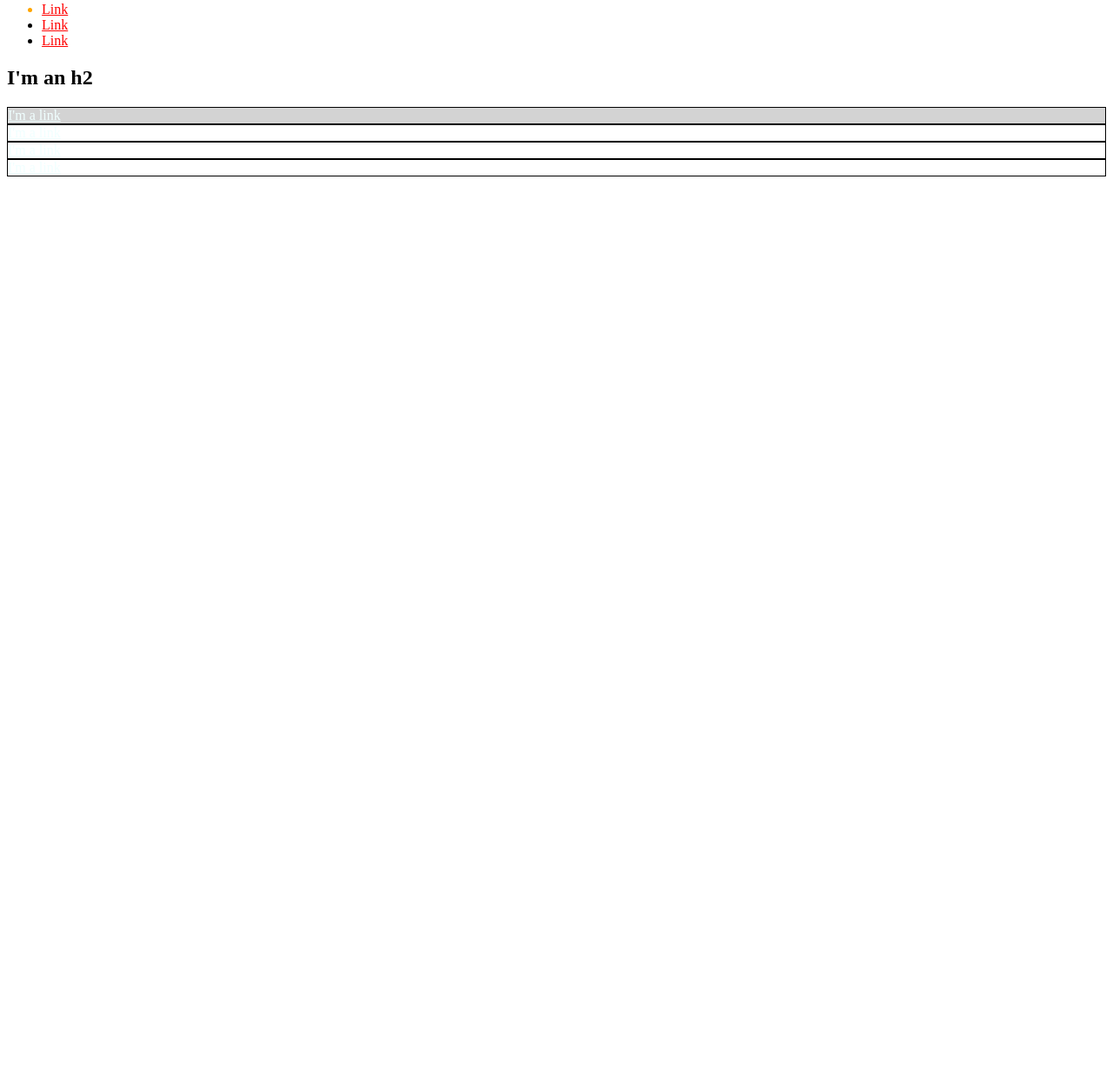
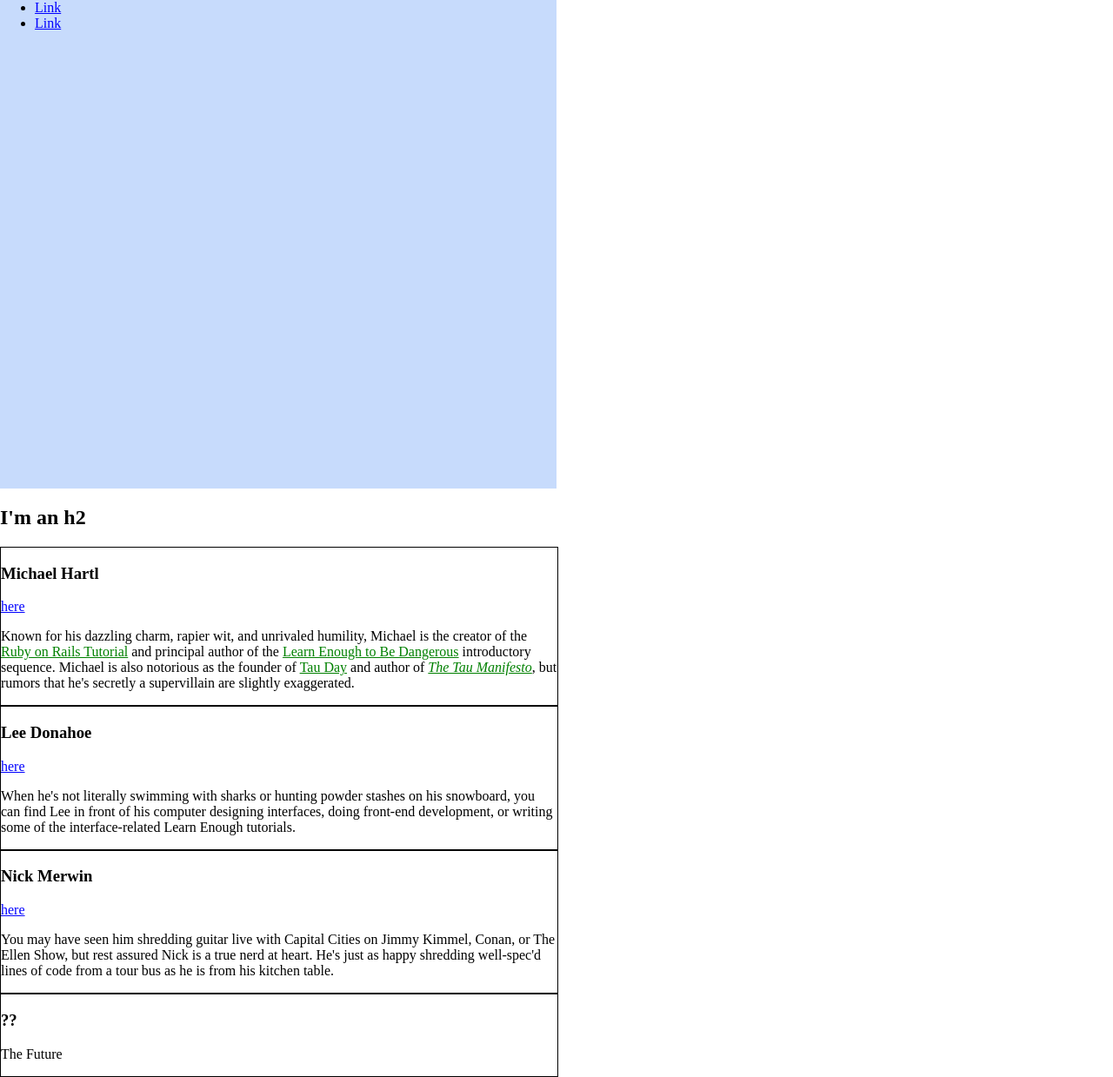
Before and after one commit to milouser/milouser.github.io, a plain HTML site: page index.html in a window 1280 px wide. Shown: the part 78-1317 px from the top of the page at 87% size. Before the commit the page ends 800 px from the top, so only its background shows below. Drawn offline with Linux system fonts and the light colour scheme.

Commit message:
Play with CSS

```diff
--- a/index.html
+++ b/index.html
@@ -4,54 +4,134 @@
 <head>
   <title>Test Page: Don't Panic</title>
   <meta charset="utf-8">
-  <style type="text/css">
+  <style>
+    /* GLOBAL STYLES */
+
+    html,
+    body {
+      margin: 0;
+      /*quick fix*/
+      padding: 0;
+      /*quick fix*/
+    }
+
     a {
-      color: red;
+      color: #ff0000;
     }
-    #exec-bio {
-      background-color: lightgray;
+
+    h1 {
+      border: 1px solid black;
+      font-size: 2em;
+      width: 50%;
+      margin-top: 0;
+      /*quick fix*/
     }
-    #orange-crush {
-      color: orange;
+
+    h2 {
+      font-size: 24px;
     }
+
+    /*HERO STYLES*/
+
+    .full-hero {
+      background-color: #c7dbfc;
+      width: 50vw;
+      height: 50vw;
+    }
+
+    .hero-home {}
+
+    /* BIOGRAPHY STYLES*/
+
+    .bio-wrapper {
+    }
+
     .bio-box {
       border: 1px solid black;
-    }
-    .bio-box a {
-      color: green;
-    }
-    .azureal a {
-      color: azure;
+      font-size: 1rem;
+      width: 50%;
     }
 
+    .biobox h3 {
+      font-size: 1.5em;
+    }
+
+
+    .bio-copy a {
+      color: green;
+      font-size: 1em;
+    }
+
+    /* SOCIAL STYLES*/
+
+    .social-link {
+      color: blue;
+    }
   </style>
 </head>
 
 <body>
+
+  <div class="full-hero hero-home">
     <h1>I'm an h1</h1>
     <ul>
-    <li id="orange-crush">
-      <a href="http://example.com/">Link</a>
+      <li>
+        <a href="http://example.com/" class="social-link">Link</a>
       </li>
       <li>
-      <a href="http://example.com/">Link</a>
+        <a href="http://example.com/" class="social-link">Link</a>
       </li>
       <li>
-      <a href="http://example.com/">Link</a>
+        <a href="http://example.com/" class="social-link">Link</a>
       </li>
     </ul>
+  </div>
+
   <h2>I'm an h2</h2>
-  <div id="exec-bio" class="bio-box azureal">
-    <a href="http://example.com/">I'm a link</a>
+  <div class="bio-wrapper">
+    <div class="bio-box">
+      <h3>Michael Hartl</h3>
+      <a href="http://twitter.com/mhartl" class="social-link">here</a>
+      <div class="bio-copy">
+        <p>
+          Known for his dazzling charm, rapier wit, and unrivaled humility, Michael is the creator of the
+          <a href="http://railstutorial.org/">Ruby on Rails
+        Tutorial</a> and principal author of the
+          <a href="https://learnenough.com/">
+        Learn Enough to Be Dangerous</a> introductory sequence. Michael is also notorious as the founder of
+          <a href="http://tauday.com/">Tau Day</a> and author of
+          <a href="http://tauday.com/tau-manifesto"><em>The Tau
+        Manifesto</em></a>, but rumors that he's secretly a supervillain are slightly exaggerated.
+        </p>
       </div>
-  <div class="bio-box azureal">
-    <a href="http://example.com/">I'm a link</a>
     </div>
-  <div class="bio-box azureal">
-    <a href="http://example.com/">I'm a link</a>
+    <div class="bio-box">
+      <h3>Lee Donahoe</h3>
+      <a href="https://twitter.com/leedonahoe" class="social-link">here</a>
+      <div class="bio-copy">
+        <p>
+          When he's not literally swimming with sharks or hunting powder stashes on his snowboard, you can find Lee in front of his computer designing interfaces, doing front-end development, or writing some of the interface-related Learn Enough tutorials.
+        </p>
       </div>
-  <div class="bio-box azureal">
-    <a href="http://example.com/">I'm a link</a>
+    </div>
+    <div class="bio-box">
+      <h3>Nick Merwin</h3>
+      <a href="https://twitter.com/nickmerwin" class="social-link">here</a>
+      <div class="bio-copy">
+        <p>
+          You may have seen him shredding guitar live with Capital Cities on Jimmy Kimmel, Conan, or The Ellen Show, but rest assured Nick is a true nerd at heart. He's just as happy shredding well-spec'd lines of code from a tour bus as he is from his kitchen
+          table.
+        </p>
+      </div>
+    </div>
+    <div class="bio-box">
+      <h3>??</h3>
+      <div class="bio-copy">
+        <p>
+          The Future
+        </p>
+
+      </div>
     </div>
 </body>
 
```
Lines whose indentation alone changed are shown as unchanged.
